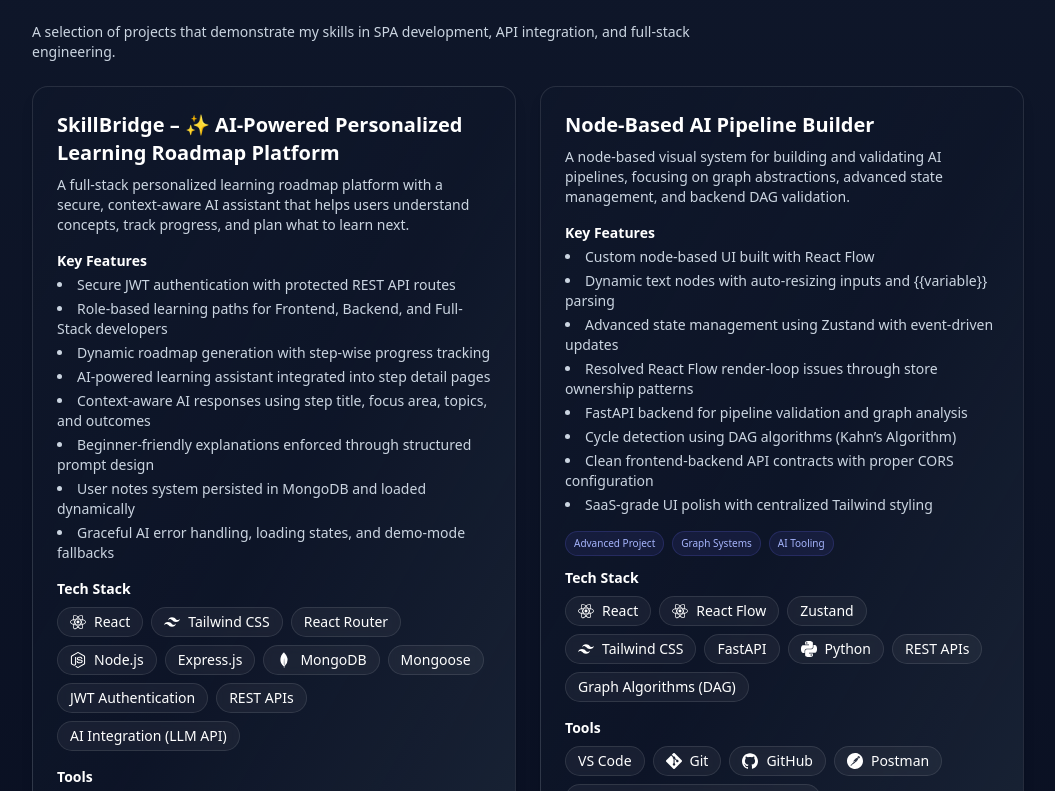
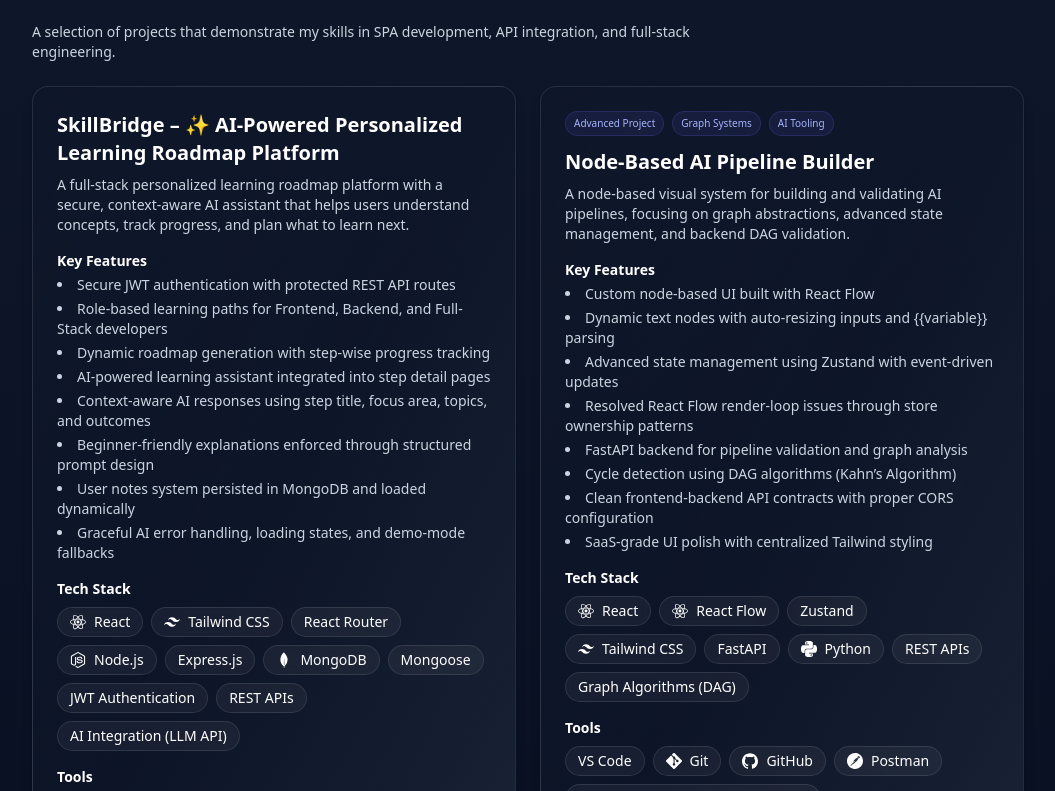
Before and after one commit to 18mukeshram/mukesh-portfolio-main, a React (Vite) app: page / in a window 1280 px wide. Shown: the part 2649-3440 px from the top of the page, without its empty margins (112-1167 px from the left). Built offline with nearby package versions, Linux system fonts and the light colour scheme.

Commit message:
updating the badges of the project section

```diff
--- a/src/components/ProjectCard.jsx
+++ b/src/components/ProjectCard.jsx
@@ -4,16 +4,6 @@
 export default function ProjectCard({ project }) {
   return (
     <div className="rounded-2xl border border-white/10 bg-gradient-to-br from-slate-900/80 via-slate-900/60 to-slate-800/80 p-6 shadow-lg hover:-translate-y-1 hover:shadow-xl transition">
-      <h3 className="text-xl font-semibold mb-2">{project.name}</h3>
-      <p className="text-sm text-slate-300 mb-4">{project.shortDescription}</p>
-
-      <h4 className="text-sm font-semibold mb-1">Key Features</h4>
-      <ul className="list-disc list-inside text-sm text-slate-300 space-y-1 mb-4">
-        {project.features.map((feature) => (
-          <li key={feature}>{feature}</li>
-        ))}
-      </ul>
-
       {project.badges && (
         <div className="flex flex-wrap gap-2 mb-3">
           {project.badges.map((badge) => (
@@ -28,6 +18,15 @@
           ))}
         </div>
       )}
+      <h3 className="text-xl font-semibold mb-2">{project.name}</h3>
+      <p className="text-sm text-slate-300 mb-4">{project.shortDescription}</p>
+
+      <h4 className="text-sm font-semibold mb-1">Key Features</h4>
+      <ul className="list-disc list-inside text-sm text-slate-300 space-y-1 mb-4">
+        {project.features.map((feature) => (
+          <li key={feature}>{feature}</li>
+        ))}
+      </ul>
 
       <div className="space-y-2 mb-4">
         <h4 className="text-sm font-semibold">Tech Stack</h4>
--- a/src/data/portfolioData.js
+++ b/src/data/portfolioData.js
@@ -34,6 +34,7 @@
   },
   {
     id: "ai-pipeline-builder",
+    badges: ["Advanced Project", "Graph Systems", "AI Tooling"],
     name: "Node-Based AI Pipeline Builder",
     shortDescription:
       "A node-based visual system for building and validating AI pipelines, focusing on graph abstractions, advanced state management, and backend DAG validation.",
@@ -48,7 +49,6 @@
       "Clean frontend-backend API contracts with proper CORS configuration",
       "SaaS-grade UI polish with centralized Tailwind styling",
     ],
-    badges: ["Advanced Project", "Graph Systems", "AI Tooling"],
     techStack: [
       "React",
       "React Flow",
```
